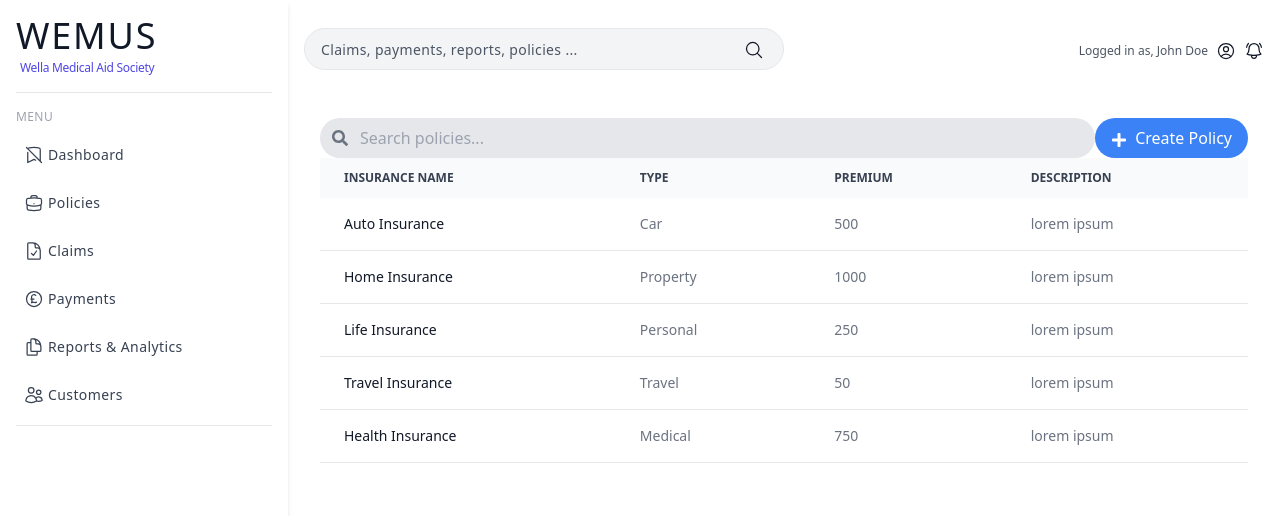
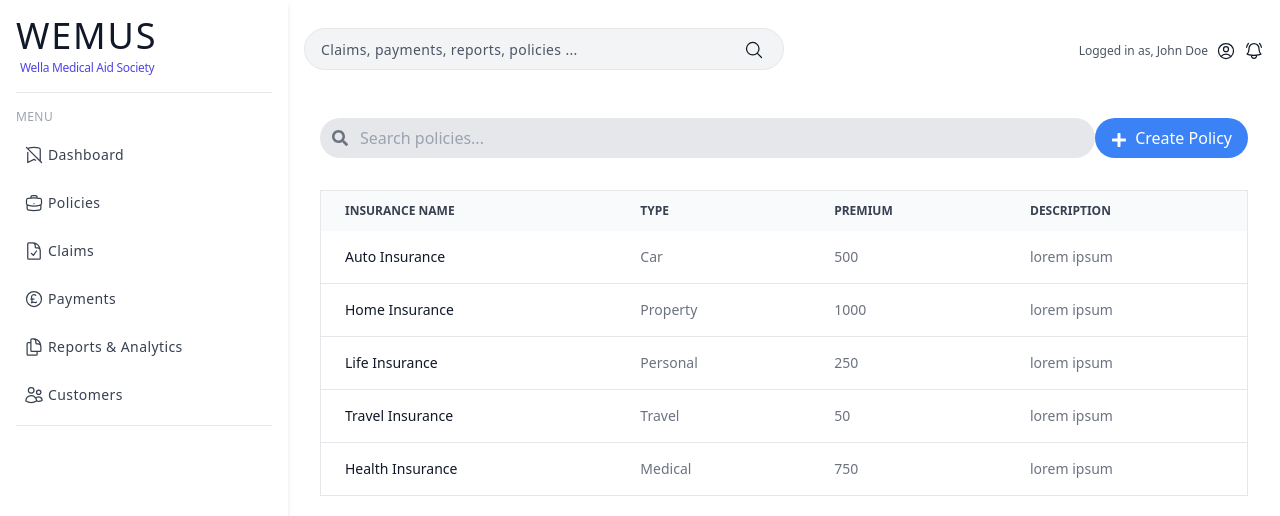
Before and after one commit to joykamlomo/his-app, a Next.js app: page /policy-management in a window 1280 px wide. Shown: the top 516 px of the page. Built offline with nearby package versions, Linux system fonts and the light colour scheme.

Commit message:
padding changed inpolicy

```diff
--- a/src/pages/policy-management/index.js
+++ b/src/pages/policy-management/index.js
@@ -48,7 +48,7 @@ const Policy = () => {
   return (
     <Layout>
       <div className="container mx-auto py-4">
-      <div className="flex justify-between items-center">
+      <div className="flex justify-between items-center mb-8">
         {/* Search Input */}
         <div className="flex-1">
           <div className="relative">
@@ -69,7 +69,7 @@ const Policy = () => {
       {/* Policy Table */}
 
 <div class="relative overflow-x-auto">
-    <table class="w-full text-sm text-left text-gray-500 dark:text-gray-400">
+    <table class="w-full text-sm text-left text-gray-500 border rounded-md">
         <thead class="text-xs text-gray-700 uppercase bg-gray-50 dark:bg-gray-700 dark:text-gray-400">
             <tr>
                 <th scope="col" class="px-6 py-3">
```
